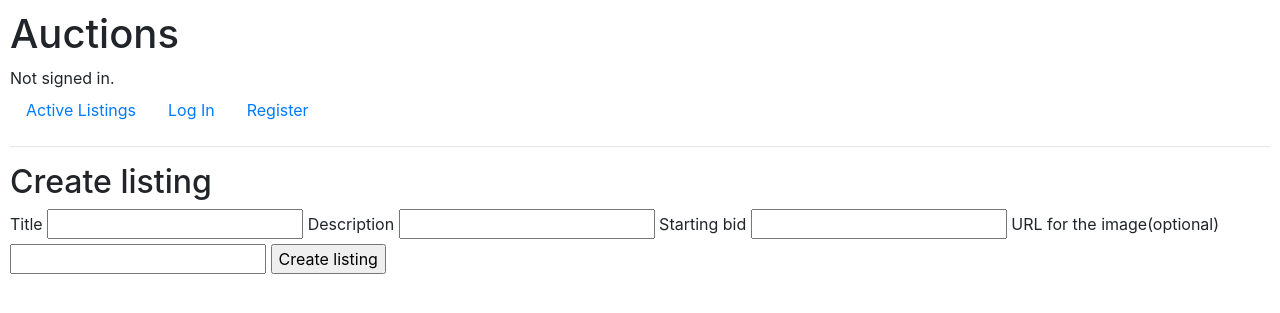
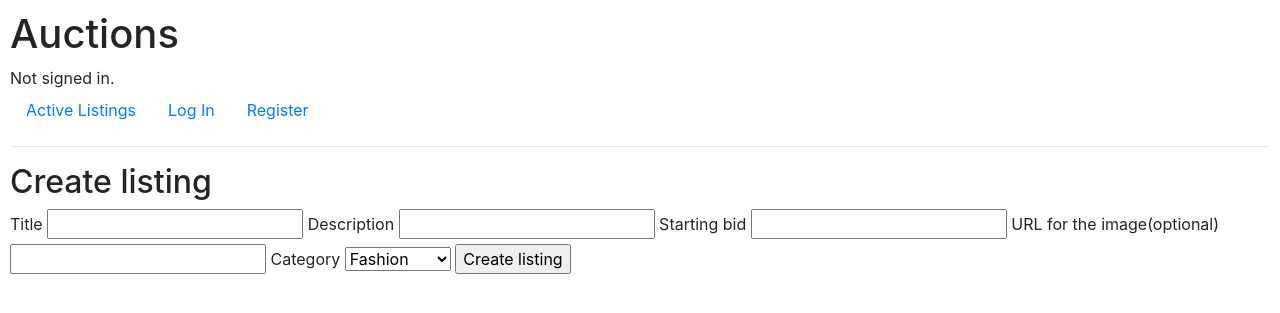
Before and after one commit to minseoksong23/exercises, a Django app: page /create in a window 1280 px wide. Shown: the top 313 px of the page. Run offline with Django 3.2, Linux system fonts and the light colour scheme; some libraries are stand-ins or nearby versions.

Commit message:
implemented category

```diff
--- a/cs50w/project2/commerce/auctions/models.py
+++ b/cs50w/project2/commerce/auctions/models.py
@@ -10,8 +10,7 @@ class Listing(models.Model):
     description = models.TextField()
     starting_bid = models.IntegerField()
     url = models.URLField(blank=True) # optional
-    #category = models.CharField(max_length=20)
-    #category: Fashion, Toys, Electronics, Home, etc
+    category = models.CharField(max_length=20, null=True)
 
 class Bid(models.Model):
     listing = models.ForeignKey(Listing, on_delete=models.CASCADE, related_name="bid_item")
--- a/cs50w/project2/commerce/auctions/templates/auctions/create.html
+++ b/cs50w/project2/commerce/auctions/templates/auctions/create.html
@@ -16,12 +16,14 @@
 
         <label for="url">URL for the image(optional)</label>
         <input id="url" name="url" type="url">
-        <!--
+
         <label for="category">Category</label>
         <select name="category">
-            <option value="category">Category</option>
+            <option value="fashion">Fashion</option>
+            <option value="toys">Toys</option>
+            <option value="electronics">Electronics</option>
+            <option value="home">Home</option>
         </select>
-        -->
         <input type="submit" value="Create listing">
     </form>
 {% endblock %}
--- a/cs50w/project2/commerce/auctions/templates/auctions/index.html
+++ b/cs50w/project2/commerce/auctions/templates/auctions/index.html
@@ -13,6 +13,7 @@
 
     <li>description: {{ lst.description }}</li>
     <li>starting bid: {{ lst.starting_bid }}</li>
+    <li>category: {{ lst.category }}</li>
     </ul>
     {% endfor %}
     <a href="{% url 'create' %}">Create a new list</a>
--- a/cs50w/project2/commerce/auctions/views.py
+++ b/cs50w/project2/commerce/auctions/views.py
@@ -12,7 +12,7 @@ class ListingForm(forms.Form):
     description = forms.CharField(label="description", required=False)
     starting_bid = forms.IntegerField(label="starting_bid", required=False)
     url = forms.URLField(label="url", required=False)
-    #select
+    category = forms.CharField(label="category", required=False)
 
 def create(request):
     if request.method == "POST":
@@ -22,7 +22,8 @@ def create(request):
                 title = form.cleaned_data["title"],
                 description = form.cleaned_data["description"],
                 starting_bid = form.cleaned_data["starting_bid"],
-                #url = form.cleaned_data["url"]
+                url = form.cleaned_data["url"],
+                category = form.cleaned_data["category"]
             )
         return HttpResponseRedirect(reverse("index"))
     else:
```
Also changed, not shown: cs50w/project2/commerce/auctions/migrations/0005_listing_category.py (added), cs50w/project2/commerce/auctions/migrations/0006_alter_listing_category.py (added), cs50w/project2/commerce/auctions/migrations/0007_alter_listing_category.py (added), cs50w/project2/commerce/db.sqlite3, 3 other files.
